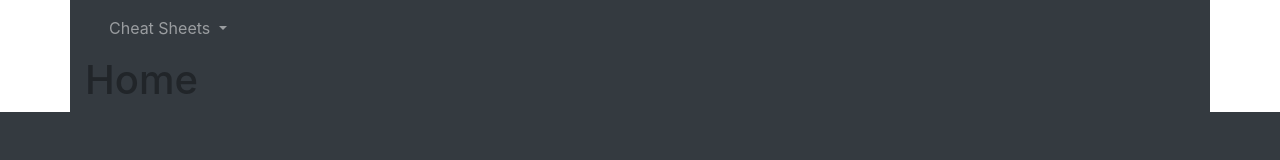
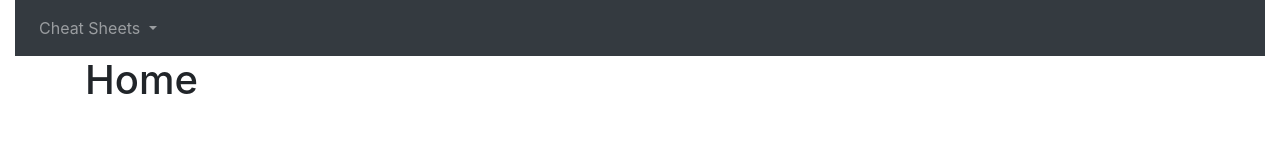
Before and after one commit to Obsidian791/obsidian791.github.io, a plain HTML site: page index.html in a window 1280 px wide. Drawn offline with nearby package versions, Linux system fonts and the light colour scheme.

Commit message:
update layout

```diff
--- a/index.html
+++ b/index.html
@@ -1,5 +1,5 @@
 <!DOCTYPE html>
-<html class="bg-dark">
+<html>
 <head>
 	<!-- Required meta tags -->
     <meta charset="utf-8">
@@ -10,7 +10,6 @@
 </head>
 <body>
 	<div class="container-fluid">
-		<div class="container bg-dark">
 		<nav class="navbar navbar-expand-lg navbar-dark bg-dark">
 			<button class="navbar-toggler" type="button" data-toggle="collapse" data-target="#navbarSupportedContent" aria-controls="navbarSupportedContent" aria-expanded="false" aria-label="Toggle navigation">
 				<span class="navbar-toggler-icon"></span>
@@ -29,6 +28,7 @@
 				</ul>
 			</div>
 		</nav>
+		<div class="container">
 			<div class="row">
 				<div class="col">
 					<h1>Home</h1>
```
Also changed, not shown: mysqli.html (+1 -1 lines), sql.html (+1 -1 lines). Lines whose indentation alone changed are shown as unchanged.
